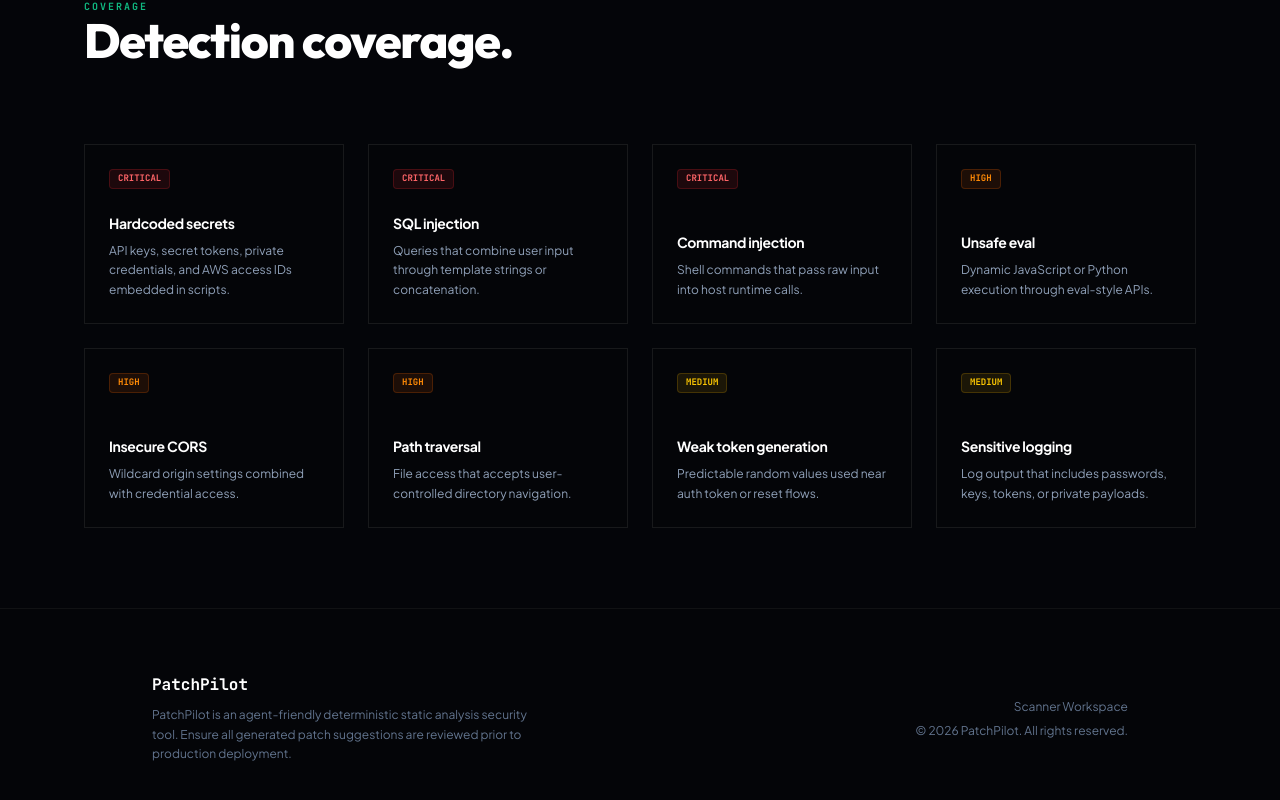
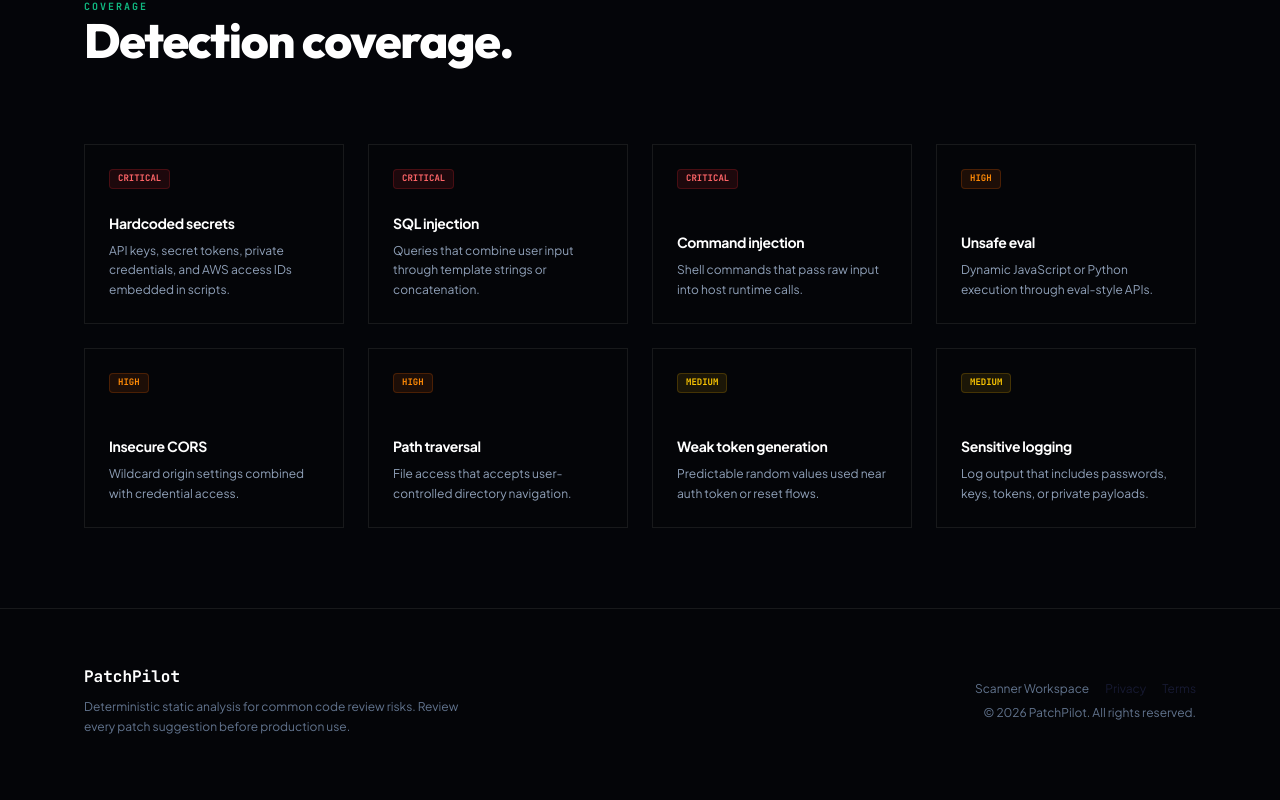
Before and after one commit to Barap1/PatchPilot, a Next.js app: page / in a window 1280 px wide. Shown: the part 2136-2936 px from the top of the page. Built offline with nearby package versions, Linux system fonts and the light colour scheme.

Commit message:
Tighten footer disclosure

```diff
--- a/src/app/page.tsx
+++ b/src/app/page.tsx
@@ -257,17 +257,19 @@ export default function LandingPage() {
       </main>
 
       {/* Footer */}
-      <footer className="border-t border-white/5 bg-slate-950 py-16 relative z-10">
-        <div className="max-w-5xl mx-auto px-6 flex flex-col sm:flex-row items-start sm:items-center justify-between gap-8">
+      <footer className="border-t border-white/8 bg-slate-950 py-14 relative z-10">
+        <div className="max-w-6xl mx-auto px-5 flex flex-col sm:flex-row items-start sm:items-center justify-between gap-8">
           <div className="text-left space-y-2">
             <div className="font-mono text-base font-bold text-white">PatchPilot</div>
             <p className="text-xs text-slate-500 max-w-sm leading-relaxed">
-              PatchPilot is an agent-friendly deterministic static analysis security tool. Ensure all generated patch suggestions are reviewed prior to production deployment.
+              Deterministic static analysis for common code review risks. Review every patch suggestion before production use.
             </p>
           </div>
           <div className="flex flex-col sm:items-end space-y-2 text-xs text-slate-500">
-            <div className="flex space-x-4">
+            <div className="flex flex-wrap gap-x-4 gap-y-2">
               <Link href="/scanner" className="hover:text-slate-300">Scanner Workspace</Link>
+              <span className="text-slate-700" aria-disabled="true">Privacy</span>
+              <span className="text-slate-700" aria-disabled="true">Terms</span>
             </div>
             <span>&copy; {new Date().getFullYear()} PatchPilot. All rights reserved.</span>
           </div>
```
